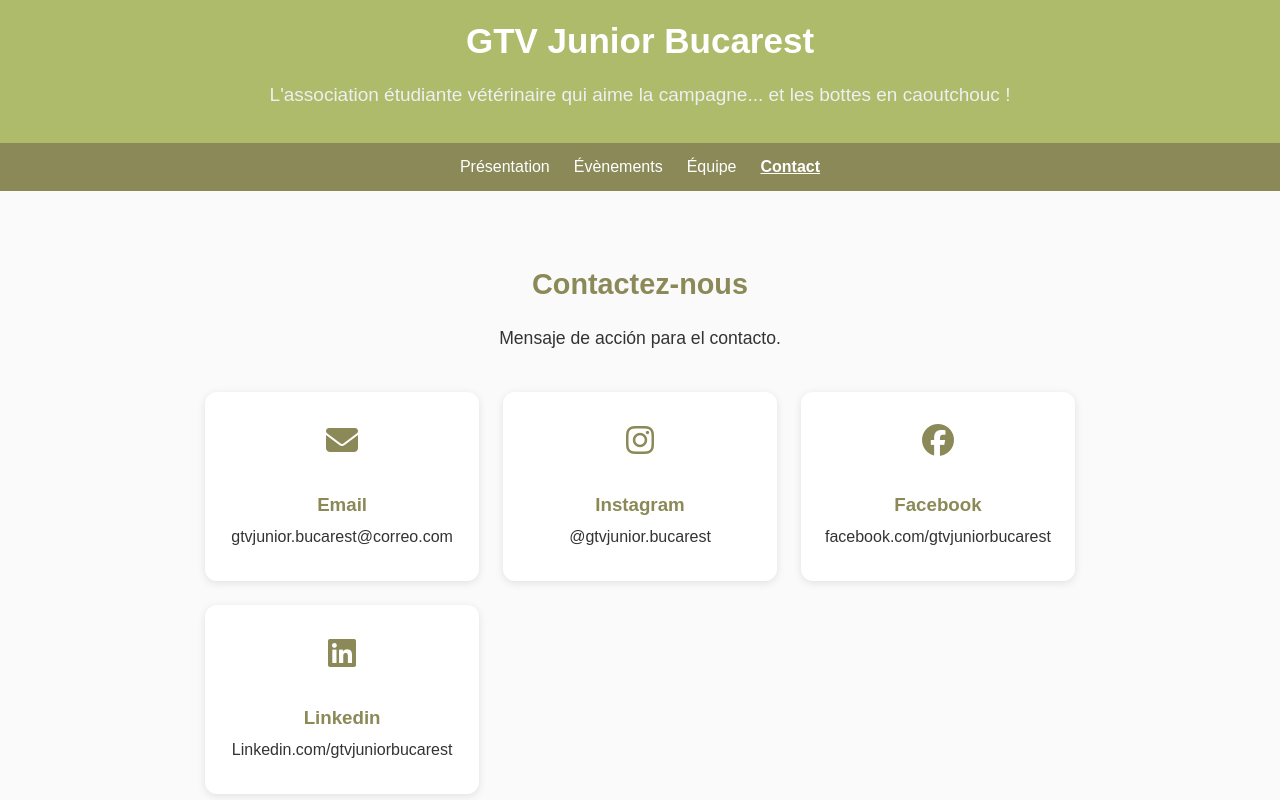
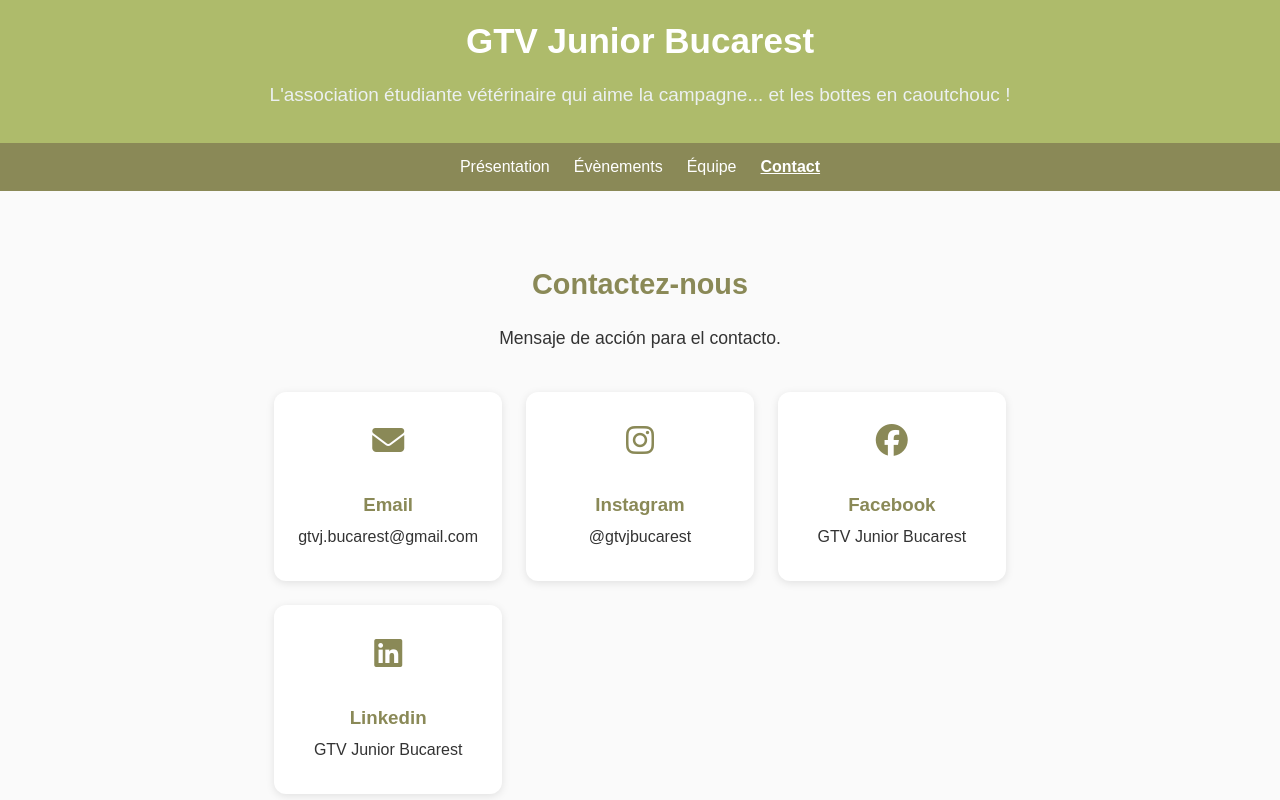
Before and after one commit to Gtvjbucarest/gtvjuniorbucarest, a plain HTML site: page contact.html in a window 1280 px wide. Shown: the top 800 px of the page. Drawn offline with Linux system fonts and the light colour scheme.

Commit message:
Update contact.html

```diff
--- a/contact.html
+++ b/contact.html
@@ -111,38 +111,38 @@
     </p>
 
     <div class="contact-sections">
-      <a href="mailto:gtvjunior.bucarest@gmail.com" class="contact-card">
+      <a href="#" class="contact-card">
         <i class="fas fa-envelope"></i>
         <h3>Email</h3>
-        <p>gtvjunior.bucarest@correo.com</p>
+        <p>gtvj.bucarest@gmail.com</p>
       </a>
 
-      <a href="https://instagram.com" target="_blank" class="contact-card">
+      <a href="https://www.instagram.com/gtvjbucarest/" target="_blank" class="contact-card">
         <i class="fab fa-instagram"></i>
         <h3>Instagram</h3>
-        <p>@gtvjunior.bucarest</p>
+        <p>@gtvjbucarest</p>
       </a>
 
-      <a href="https://facebook.com" target="_blank" class="contact-card">
+      <a href="https://www.facebook.com/p/GTV-Junior-Bucarest-100086600496064/" target="_blank" class="contact-card">
         <i class="fab fa-facebook"></i>
         <h3>Facebook</h3>
-        <p>facebook.com/gtvjuniorbucarest</p>
+        <p>GTV Junior Bucarest</p>
       </a>
 
-      <a href="https://linkedin.com" target="_blank" class="contact-card">
+      <a href="https://www.linkedin.com/company/gtv-junior-bucarest" target="_blank" class="contact-card">
         <i class="fab fa-linkedin"></i>
         <h3>Linkedin</h3>
-        <p>Linkedin.com/gtvjuniorbucarest</p>
+        <p>GTV Junior Bucarest</p>
       </a>
     </div>
   </main>
 
   <footer>
-    <div class="social">
-      <a href="https://facebook.com" target="_blank"><i class="fab fa-facebook"></i></a>
-      <a href="https://instagram.com" target="_blank"><i class="fab fa-instagram"></i></a>
-      <a href="https://linkedin.com" target="_blank"><i class="fab fa-linkedin"></i></a>
-    </div>
+  <div class="social">
+    <a href="https://www.facebook.com/p/GTV-Junior-Bucarest-100086600496064/" target="_blank"><i class="fab fa-facebook"></i></a>
+    <a href="https://www.instagram.com/gtvjbucarest/" target="_blank"><i class="fab fa-instagram"></i></a>
+     <a href="https://www.linkedin.com/company/gtv-junior-bucarest" target="_blank"><i class="fab fa-linkedin"></i></a>
+  </div>
     <p>© 2025 GTV Junior Bucarest •</p>
   </footer>
 </body>
```
